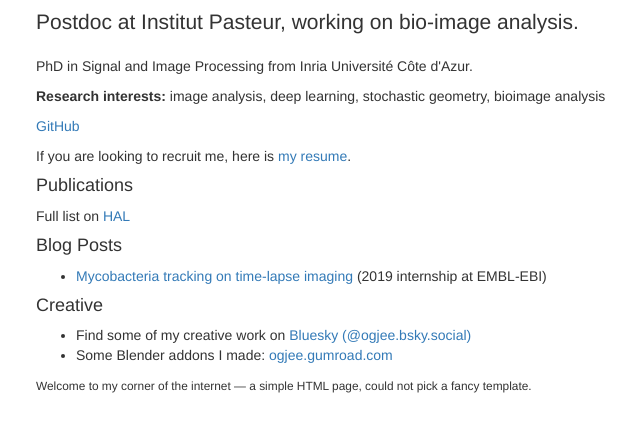
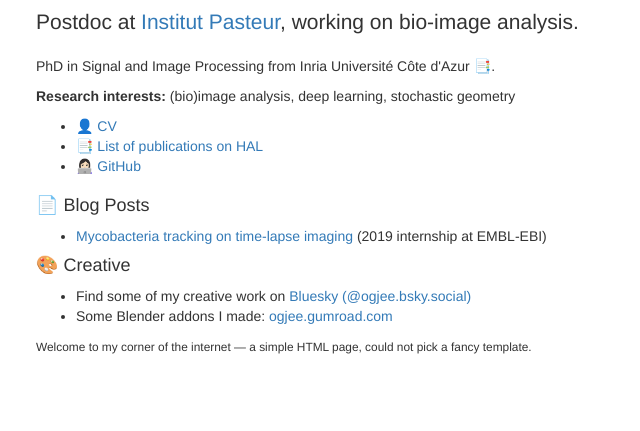
Before and after one commit to jumabon/jumabon.github.io, a plain HTML site: page index.html in a window 1280 px wide. Shown: the part 63-494 px from the top of the page, without its empty margins (34-674 px from the left). Drawn offline with nearby package versions, Linux system fonts and the light colour scheme; some packages are replaced by stand-ins of ours.

Commit message:
updated list of publi + links

```diff
--- a/index.html
+++ b/index.html
@@ -20,29 +20,36 @@
       <div class="col-lg-8 col-md-10 mx-auto">
         <div class="page-heading">
           <h1>Julie Mabon</h1>
-          <p class="lead">Postdoc at Institut Pasteur, working on bio-image analysis.</p>
-          <p>PhD in Signal and Image Processing from Inria Université Côte d'Azur.</p>
-          <p><strong>Research interests:</strong> image analysis, deep learning, stochastic geometry, bioimage analysis</p>
-          <p><a href="https://github.com/jumabon">GitHub</a></p>
+          <p class="lead">Postdoc at <a href="https://research.pasteur.fr/fr/team/bioimage-analysis/">Institut Pasteur</a>, working on bio-image analysis.</p>
+          <p>PhD in Signal and Image Processing from Inria Université Côte d'Azur <a href="https://hal.science/tel-04404849v1">📑</a>.</p>
+          <p><strong>Research interests:</strong> (bio)image analysis, deep learning, stochastic geometry
+          </p>
+          <ul>
+            <li><a href="cv.html">👤 CV</a></li>
+            <li><a
+                href="https://hal.science/search/index/?q=%2A&rows=30&authIdHal_s=julie-mabon&sort=publicationDate_tdate+desc">📑
+                List
+                of publications on HAL</a></li>
+            <li><a href="https://github.com/jumabon">👩🏻‍💻 GitHub</a></li>
+          </ul>
+
         </div>
       </div>
     </div>
 
     <div class="row">
       <div class="col-lg-8 col-md-10 mx-auto">
-        <p>If you are looking to recruit me, here is <a href="cv.html">my resume</a>.</p>
 
-        <h4>Publications</h4>
-        <p>Full list on <a href="https://hal.science/search/index/q/*/authIdHal_s/jules-mabon">HAL</a></p>
-
-        <h4>Blog Posts</h4>
+        <h4>📄 Blog Posts</h4>
         <ul>
-          <li><a href="posts/tracking_cells.html">Mycobacteria tracking on time-lapse imaging</a> (2019 internship at EMBL-EBI)</li>
+          <li><a href="posts/tracking_cells.html">Mycobacteria tracking on time-lapse imaging</a> (2019 internship at
+            EMBL-EBI)</li>
         </ul>
 
-        <h4>Creative</h4>
+        <h4>🎨 Creative</h4>
         <ul>
-          <li>Find some of my creative work on <a href="https://bsky.app/profile/ogjee.bsky.social">Bluesky (@ogjee.bsky.social)</a></li>
+          <li>Find some of my creative work on <a href="https://bsky.app/profile/ogjee.bsky.social">Bluesky
+              (@ogjee.bsky.social)</a></li>
           <li>Some Blender addons I made: <a href="https://ogjee.gumroad.com/">ogjee.gumroad.com</a></li>
         </ul>
       </div>
@@ -55,7 +62,8 @@
   <div class="container">
     <div class="row">
       <div class="col-lg-8 col-md-10 mx-auto">
-        <p><small>Welcome to my corner of the internet — a simple HTML page, could not pick a fancy template.</small></p>
+        <p><small>Welcome to my corner of the internet — a simple HTML page, could not pick a fancy template.</small>
+        </p>
       </div>
     </div>
   </div>
```
